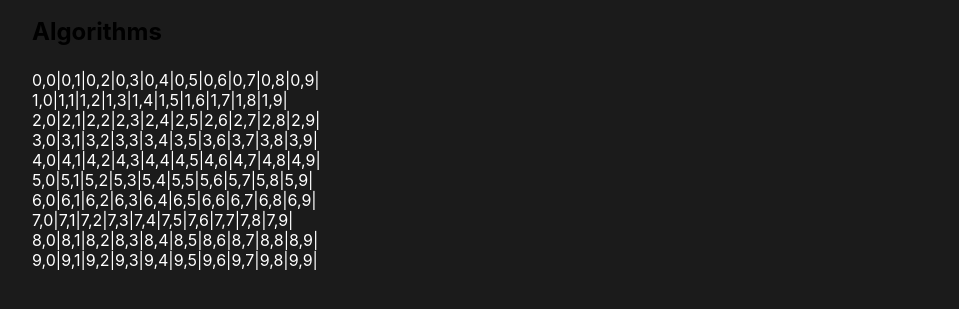
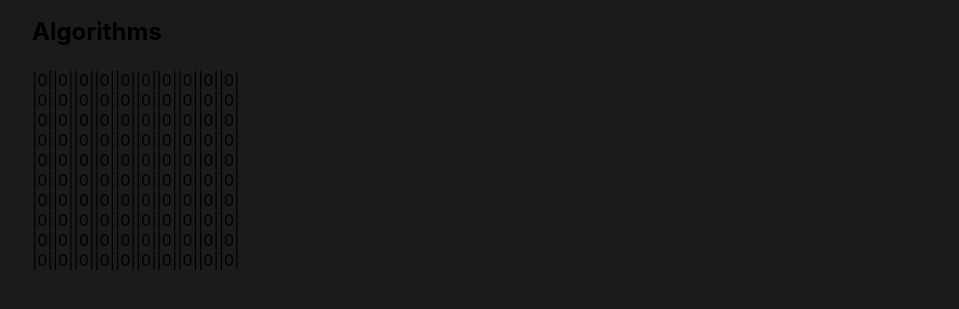
Before and after one commit to Cameronl14320/portal, a Next.js app in the folder portal-client/: page /landing in a window 1280 px wide. Shown: the part 433-742 px from the top of the page, without its empty margins (160-1119 px from the left). Built offline with nearby package versions, Linux system fonts and the light colour scheme.

Commit message:
selecting start and finish

```diff
--- a/portal-client/components/algorithms/algorithms.tsx
+++ b/portal-client/components/algorithms/algorithms.tsx
@@ -1,11 +1,12 @@
 import { useEffect, useState } from "react";
+import Tile from "./tile";
 
 export enum algorithms {
     DJIKSTRAS = 0,
     A_STAR_SEARCH = 1
 };
 
-export enum tile {
+export enum tileState {
     UNSELECTED = 0,
     START = 1,
     FINISH = 2,
@@ -30,32 +31,41 @@ export type state = {
 };
 
 export type boardState = {
-    start: pair | undefined;
-    end: pair | undefined,
-    board: tile[][]
+    start: pair<number> | undefined;
+    end: pair<number> | undefined,
+    board: tileState[][]
 }
 
-export type pair = {
-    first: number,
-    second: number
+export type pair<T> = {
+    first: T,
+    second: T
 }
 
-function generateBoard(width: number, height: number): tile[][] {
-    const board: tile[][] = [];
+function generateBoard(width: number, height: number): tileState[][] {
+    const board: tileState[][] = [];
     for (let x = 0; x < width; x++) {
         board.push([]);
         for (let y = 0; y < height; y++) {
-            board[x].push(tile.UNSELECTED);
+            board[x].push(tileState.UNSELECTED);
         }
     }
 
     return board;
 }
 
+function positionsEqual(first: pair<number> | undefined, second: pair<number> | undefined) {
+    if (!first) {
+        return false;
+    } else if (!second) {
+        return false;
+    }
+    return first.first == second.first && first.second == second.second;
+}
+
 export default function Algorithms(props: parameters) {
     const {width, height} = props;
     const [currentState, setCurrentState] = useState<state | undefined>(undefined);
-    const [currentBoardState, setCurrentBoard] = useState<boardState | undefined>(undefined);
+    const [currentBoardState, setCurrentBoardState] = useState<boardState | undefined>(undefined);
     const [displayBoard, setDisplayBoard] = useState<any[][] | null>(null);
 
     useEffect(() => {
@@ -63,7 +73,7 @@ export default function Algorithms(props: parameters) {
             algorithm: algorithms.DJIKSTRAS,
             running: runningState.WAITING
         });
-        setCurrentBoard({
+        setCurrentBoardState({
             start: undefined,
             end: undefined,
             board: generateBoard(width, height)
@@ -72,15 +82,20 @@ export default function Algorithms(props: parameters) {
 
     useEffect(() => {
         const display: any[] = [];
+        console.log(currentBoardState);
         if (currentBoardState?.board) {
             const currentBoard = currentBoardState.board;
             currentBoard.forEach((row, rowIndex) => {
                 let tempCol: any[] = [];
                 row.forEach((col, colIndex) => {
+                    let tilePosition = { first: rowIndex, second: colIndex };
                     tempCol.push(
-                        <div key={'algorithms-board-tile-' + rowIndex + '-' + colIndex} style={{color: 'white'}}>
-                            {rowIndex},{colIndex}|
-                        </div>
+                        <Tile
+                            key={ 'algorithms-board-tile-' + rowIndex + '-' + colIndex }
+                            position={tilePosition}
+                            state={col}
+                            handleClick={updateCurrentBoard}
+                            />
                     )
                 })
                 display.push(
@@ -91,9 +106,39 @@ export default function Algorithms(props: parameters) {
             });
             setDisplayBoard(display);
         }
-    }, [currentBoardState])
+    }, [currentBoardState, setCurrentBoardState])
 
-    if (!currentState || !currentBoardState) {
+    const updateCurrentBoard = (position: pair<number>) => {
+        if (currentBoardState) {
+            let tempBoardState = {
+                start: currentBoardState.start,
+                end: currentBoardState.end,
+                board: currentBoardState.board
+            };
+            if (!tempBoardState?.start && !positionsEqual(tempBoardState.end, position)) {
+                tempBoardState.start = position;
+                tempBoardState.board = updateTilePosition(tempBoardState.board, position, tileState.START);
+            } else if (!tempBoardState?.end && !positionsEqual(tempBoardState.start, position)) {
+                tempBoardState.end = position;
+                tempBoardState.board = updateTilePosition(tempBoardState.board, position, tileState.FINISH);
+            } else if (positionsEqual(tempBoardState.start, position)) {
+                tempBoardState.start = undefined;
+                tempBoardState.board = updateTilePosition(tempBoardState.board, position, tileState.UNSELECTED);
+            } else if (positionsEqual(tempBoardState.end, position)) {
+                tempBoardState.end = undefined;
+                tempBoardState.board = updateTilePosition(tempBoardState.board, position, tileState.UNSELECTED);
+            }
+            setCurrentBoardState(tempBoardState);
+        }
+    }
+
+    const updateTilePosition = (board: tileState[][], position: pair<number>, newState: tileState): tileState[][] => {
+        let tempBoard = board;
+        board[position.first][position.second] = newState;
+        return board;
+    }
+
+    if (!currentState || !currentBoardState || !displayBoard) {
         return (
             <div>
                 Loading, Loading, Loading
--- /dev/null
+++ b/portal-client/components/algorithms/tile.tsx
@@ -0,0 +1,10 @@
+import React, { Dispatch, SetStateAction } from "react";
+import { boardState, pair, tileState } from "./algorithms";
+
+export default function Tile(props: {position: pair<number>, state: tileState, handleClick: (position: pair<number>) => void}) {
+    return (
+        <div onClick={() => {console.log('clicked'); props.handleClick(props.position)}}>
+            |{props.state}|
+        </div>
+    )
+}
```
